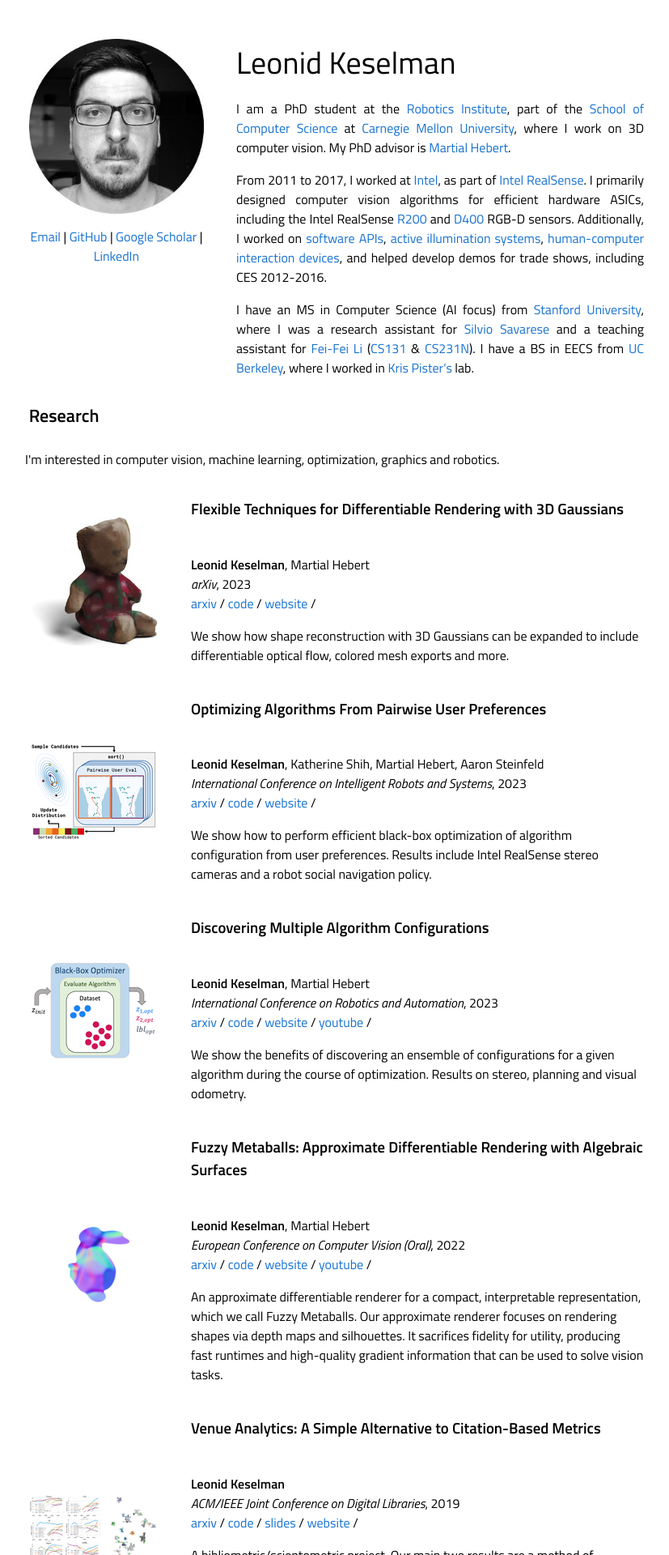
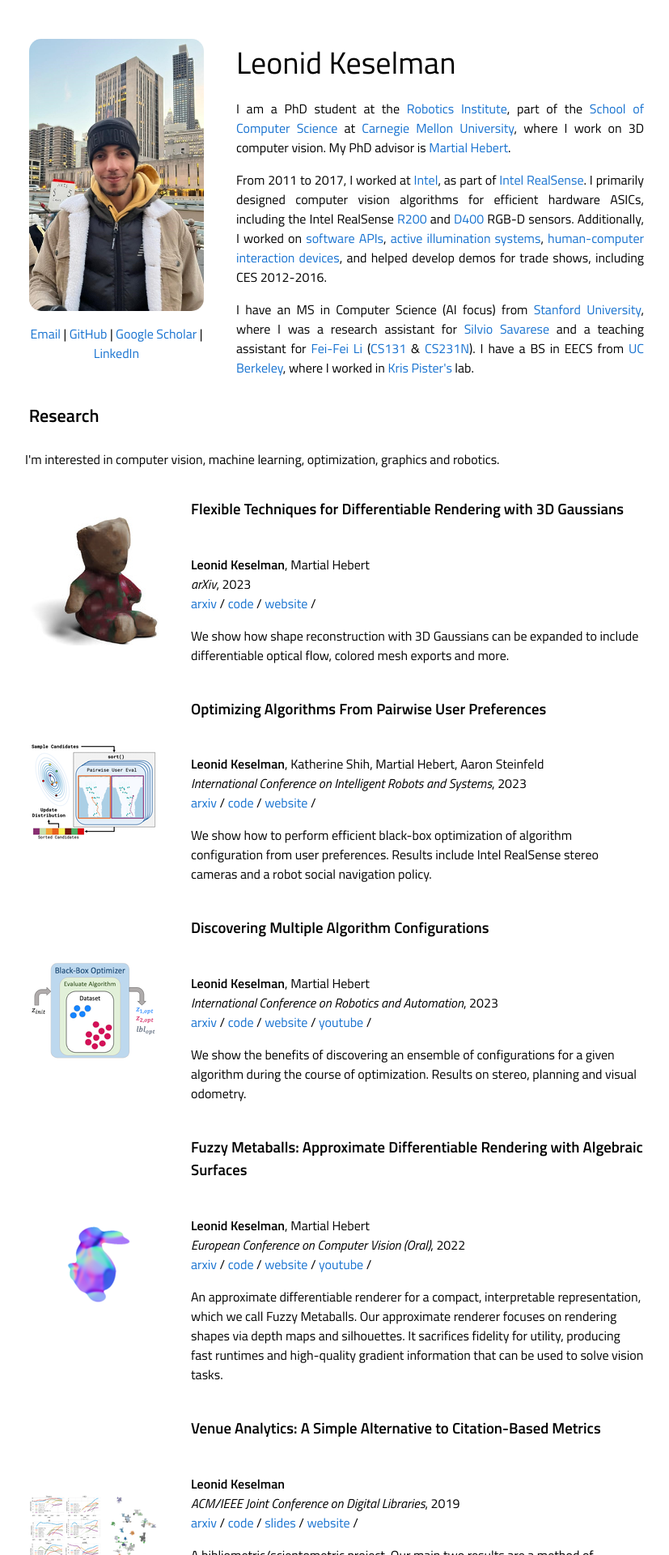
Before and after one commit to AbdalrahmanAtia/abdalrahmanatia.github.io, a Jekyll site: the page built from _posts/2023-08-28-3dgaussians.markdown, in a window 1280 px wide. Shown: the top 1920 px of the page at 81% size, without its empty margins (224-1051 px from the left). Built offline with Jekyll 4.4.1, drawn with Linux system fonts in a browser that asks for light colours.

Commit message:
update photo

```diff
--- a/_layouts/default.html
+++ b/_layouts/default.html
@@ -66,7 +66,7 @@
         <table width="100%" align="center" border="0" cellspacing="0" cellpadding="20">
           <tr>
             <td width="32%" valign="top">
-              <a href="images/circle_bw_crop.jpg"><img src="images/circle_bw_crop.jpg" width="100%" style="border-radius:15px"></a>
+              <a href="images/circle_bw_crop.jpg"><img src="images/abdo.jpg" width="100%" style="border-radius:15px"></a>
               <p align="center">
                 <a target="_blank" href="https://mailhide.io/e/B8TyS">Email</a> |
                 <a href="https://github.com/leonidk">GitHub</a> |
```
Also changed, not shown: images/abdo.jpg (added).
